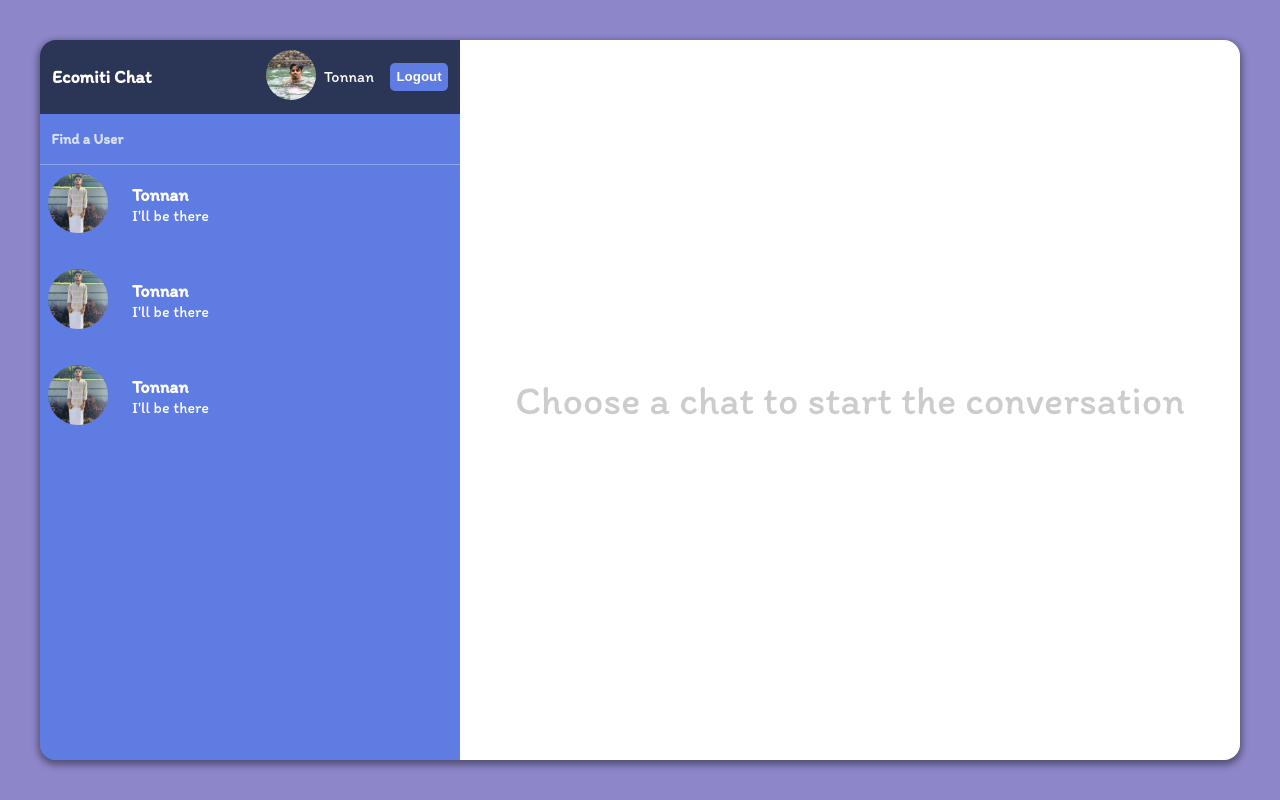
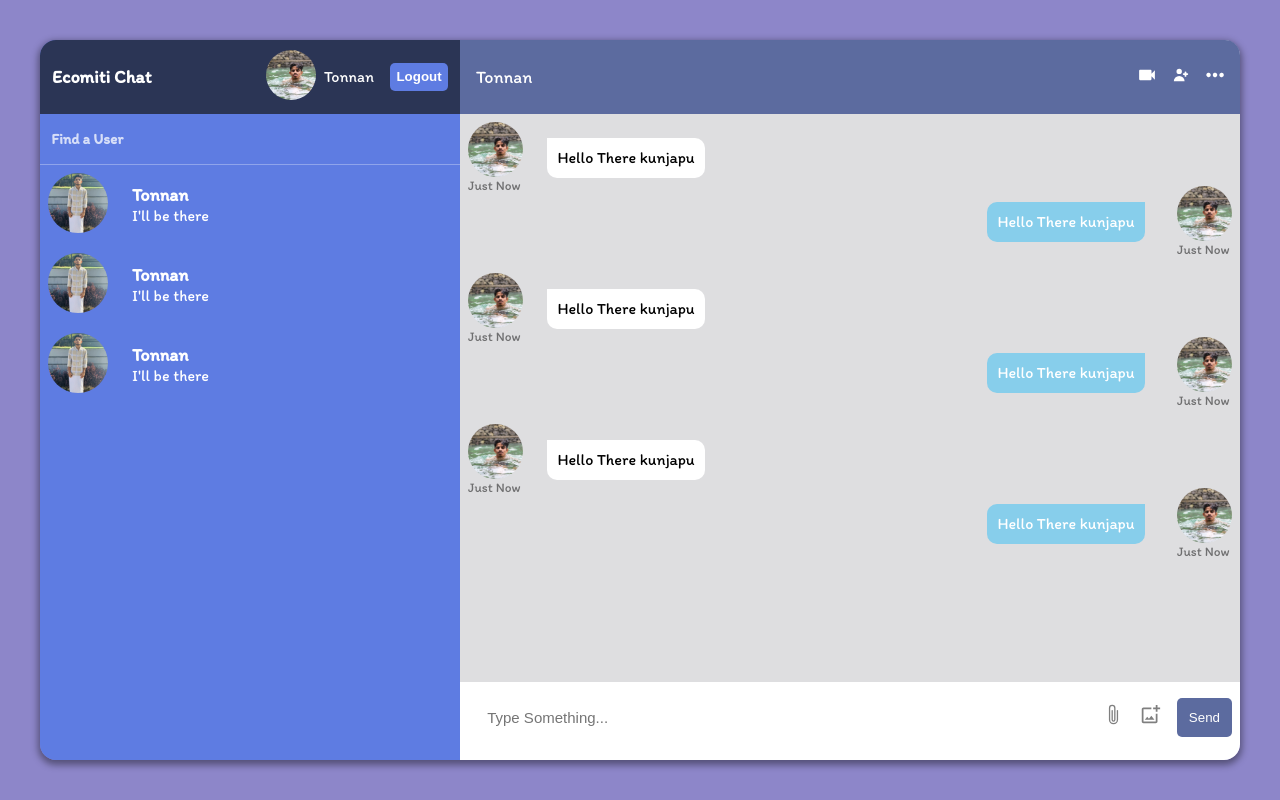
Before and after one commit to shahinyahya/chat-application, a React (Create React App) app: page / in a window 1280 px wide. Built offline with nearby package versions, Linux system fonts and the light colour scheme.

Commit message:
Created completed home component

```diff
--- a/src/components/chat/chat.css
+++ b/src/components/chat/chat.css
@@ -43,7 +43,6 @@
   display: flex;
   align-items: center;
   gap: 1.5rem;
-  margin-bottom: 1rem;
   color: white;
   height: 100%;
   padding: 0.5rem;
--- a/src/components/home/Home.jsx
+++ b/src/components/home/Home.jsx
@@ -1,10 +1,18 @@
 import "./home.css";
 import Profile from "../../assets/recent-post-1.jpeg";
 import Chat from "../chat/Chat";
+import Message from "../message/Message";
 import { useNavigate } from "react-router-dom";
+import { useState } from "react";
 
 const Home = () => {
   const navigate = useNavigate();
+
+  const [searchUser, setSearchUser] = useState("");
+
+  const handleChange = (e) => {
+    setSearchUser({ [e.target.name]: e.target.value });
+  };
 
   return (
     <div className="home">
@@ -29,14 +37,20 @@ const Home = () => {
             </div>
           </div>
           <div className="chat-input-container">
-            <input type="text" name="search" placeholder="Find a User" />
+            <input
+              onChange={handleChange}
+              type="text"
+              name="search"
+              placeholder="Find a User"
+            />
           </div>
           <div className="chats-box">
             <Chat />
           </div>
         </div>
         <div className="home-container__right">
-          <p>Choose a chat to start the conversation</p>
+          {/* <p>Choose a chat to start the conversation</p> */}
+          <Message />
         </div>
       </div>
     </div>
--- a/src/components/home/home.css
+++ b/src/components/home/home.css
@@ -102,18 +102,21 @@
 .home-container__right {
   width: 65%;
   height: 100%;
-  display: flex;
-  justify-content: center;
-  align-items: center;
-  font-size: 40px;
   background-color: #fff;
   border-top-right-radius: 1rem;
   border-bottom-right-radius: 1rem;
 }
 
-.home-container__right p {
+.activation {
+  display: flex;
+  justify-content: center;
+  align-items: center;
+  font-size: 40px;
   color: rgba(0, 0, 0, 0.2);
 }
+
+/* .home-container__right p {
+} */
 
 @keyframes blinkchat {
   from {
--- /dev/null
+++ b/src/components/message/Message.jsx
@@ -0,0 +1,131 @@
+import "./message.css";
+import { IoMdVideocam } from "react-icons/io";
+import { HiUserAdd } from "react-icons/hi";
+import { SlOptions } from "react-icons/sl";
+import { BsPaperclip } from "react-icons/bs";
+import { MdOutlineAddPhotoAlternate } from "react-icons/md";
+import { useState } from "react";
+import Photo from "../../assets/recent-post-1.jpeg";
+
+const Message = () => {
+  const [message, setMessage] = useState({});
+
+  const handleChange = (e) => {
+    // let inputChange = { [e.target.name]: e.target.value };
+    setMessage({ [e.target.name]: e.target.value });
+  };
+
+  return (
+    <div className="message">
+      <div className="message-area-container">
+        <div className="message-chat-head">
+          <div className="message-username">
+            <p>Tonnan</p>
+          </div>
+          <div className="message-icons">
+            <div className="icon">
+              <IoMdVideocam />
+            </div>
+            <div className="icon">
+              <HiUserAdd />
+            </div>
+            <div className="icon">
+              <SlOptions />
+            </div>
+          </div>
+        </div>
+
+        <div className="message-chat-area">
+          <div className="client-message">
+            <div className="msg-area">
+              <div className="profile-message">
+                <img src={Photo} alt="" width="55" height="55" />
+                <small>Just Now</small>
+              </div>
+
+              <div className="message-content">
+                <p>Hello There kunjapu</p>
+              </div>
+            </div>
+            <div className="msg-area">
+              <div className="profile-message">
+                <img src={Photo} alt="" width="55" height="55" />
+                <small>Just Now</small>
+              </div>
+
+              <div className="message-content">
+                <p>Hello There kunjapu</p>
+              </div>
+            </div>
+            <div className="msg-area">
+              <div className="profile-message">
+                <img src={Photo} alt="" width="55" height="55" />
+                <small>Just Now</small>
+              </div>
+
+              <div className="message-content">
+                <p>Hello There kunjapu</p>
+              </div>
+            </div>
+          </div>
+          <div className="server-message">
+            <div className="msg-area-right">
+              <div className="profile-message">
+                <img src={Photo} alt="" width="55" height="55" />
+                <small>Just Now</small>
+              </div>
+
+              <div className="message-content-right">
+                <p>Hello There kunjapu</p>
+              </div>
+            </div>
+            <div className="msg-area-right">
+              <div className="profile-message">
+                <img src={Photo} alt="" width="55" height="55" />
+                <small>Just Now</small>
+              </div>
+
+              <div className="message-content-right">
+                <p>Hello There kunjapu</p>
+              </div>
+            </div>
+            <div className="msg-area-right">
+              <div className="profile-message">
+                <img src={Photo} alt="" width="55" height="55" />
+                <small>Just Now</small>
+              </div>
+
+              <div className="message-content-right">
+                <p>Hello There kunjapu</p>
+              </div>
+            </div>
+          </div>
+        </div>
+
+        <div className="message-input-area">
+          <div className="message-input-container">
+            <input
+              type="text"
+              name="messages"
+              placeholder="Type Something..."
+              onChange={handleChange}
+            />
+          </div>
+          <div className="message-right">
+            <div className="icon">
+              <BsPaperclip />
+            </div>
+            <div className="icon">
+              <MdOutlineAddPhotoAlternate />
+            </div>
+            <div className="send-btn">
+              <button>Send</button>
+            </div>
+          </div>
+        </div>
+      </div>
+    </div>
+  );
+};
+
+export default Message;
--- /dev/null
+++ b/src/components/message/message.css
@@ -0,0 +1,130 @@
+.message-chat-head {
+  display: flex;
+  justify-content: space-between;
+  align-items: center;
+  background-color: #5c6b9f;
+  height: 4.65rem;
+  padding: 0 1rem;
+  border-top-right-radius: 15px;
+}
+
+.message-username {
+  color: white;
+  font-size: 18px;
+}
+
+.message-icons {
+  display: flex;
+  gap: 1rem;
+  font-size: 18px;
+  color: white;
+}
+
+.icon {
+  cursor: pointer;
+}
+
+.message-chat-area {
+  background-color: #dedee0;
+  height: 35.5rem;
+  display: flex;
+  justify-content: space-between;
+  padding: 0.5rem;
+  overflow: scroll;
+}
+
+.client-message {
+  max-width: 50%;
+  align-items: center;
+  gap: 2rem;
+}
+
+.msg-area {
+  display: flex;
+  justify-content: center;
+  gap: 1.5rem;
+  align-items: center;
+  padding-bottom: 5rem;
+}
+
+.profile-message {
+  display: flex;
+  flex-direction: column;
+  color: rgba(0, 0, 0, 0.5);
+}
+
+.profile-message img {
+  border-radius: 50%;
+  object-fit: cover;
+}
+
+.server-message {
+  max-width: 50%;
+  align-items: center;
+  gap: 2rem;
+  padding: 4rem 0;
+}
+
+.msg-area-right {
+  display: flex;
+  flex-direction: row-reverse;
+  align-items: center;
+  gap: 2rem;
+  padding-bottom: 5rem;
+}
+
+.message-content {
+  background-color: #fff;
+  padding: 0.65rem;
+  border-bottom-right-radius: 10px;
+  border-bottom-left-radius: 10px;
+  border-top-right-radius: 10px;
+}
+
+.message-content-right {
+  padding: 0.65rem;
+  background-color: skyblue;
+  color: white;
+  border-bottom-right-radius: 10px;
+  border-bottom-left-radius: 10px;
+  border-bottom-right-radius: 10px;
+  border-top-left-radius: 10px;
+}
+
+.message-input-area {
+  display: flex;
+  justify-content: space-between;
+  align-items: center;
+  /* padding: 0 0.5rem; */
+  height: 70px;
+  background-color: #fff;
+  border-bottom-right-radius: 1rem;
+}
+
+.message-input-container input {
+  width: 40rem;
+  height: 100%;
+  padding: 1.7rem;
+  border: none;
+  outline: none;
+  font-size: 15px;
+}
+
+.message-right {
+  display: flex;
+  align-items: center;
+  gap: 1rem;
+  padding-right: 0.5rem;
+  font-size: 21px;
+  color: rgba(0, 0, 0, 0.5);
+}
+
+.send-btn button {
+  padding: 0.75rem;
+  border-radius: 5px;
+  background-color: #5c6b9f;
+  color: white;
+  border: none;
+  outline: none;
+  cursor: pointer;
+}
```
